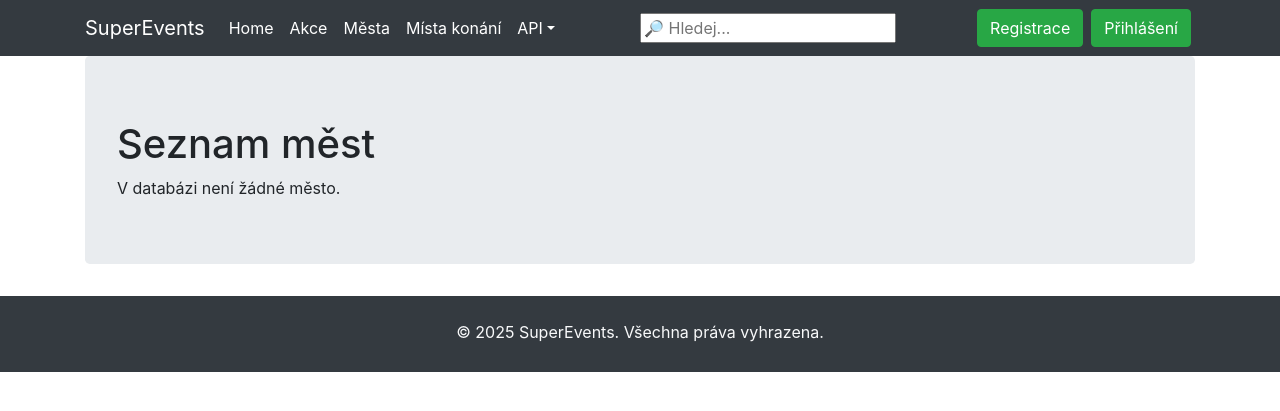
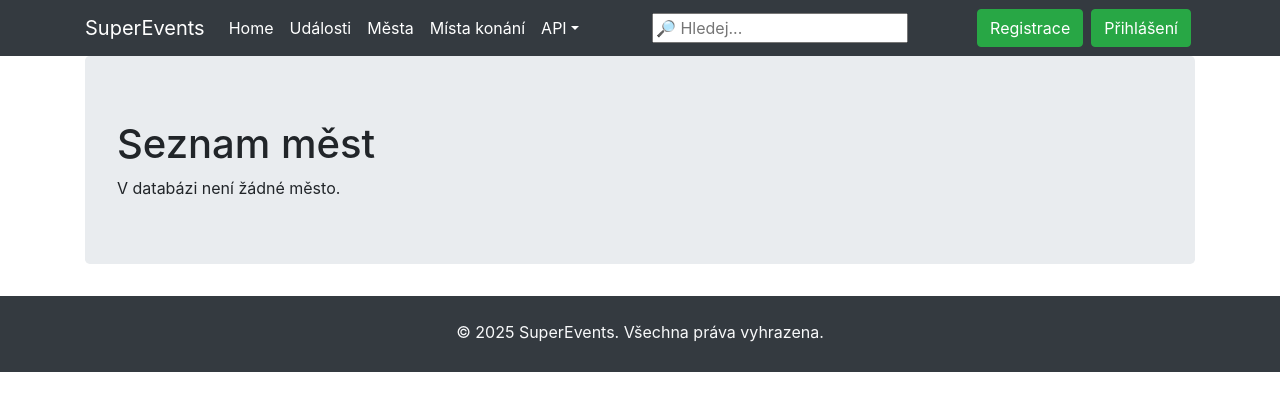
Before and after one commit to AFitzpatrik/petr_ondra_patrik_finalni_projekt, a Django app: page /cities/ in a window 1280 px wide. Shown: the top 411 px of the page. Run offline with Django 5.2, Linux system fonts and the light colour scheme; data that the repository does not hold is empty; parts of the project's set-up code (start-up, migrations or seed data) failed here and were passed over; some libraries are stand-ins or nearby versions.

Commit message:
ADD Search bar, api, dropdown manu 6.4 ADD Success registration page 6.5 ADD Success logout page 6.6 ADD Success login page FIX readme.md, FIX navbar.html

```diff
--- a/viewer/templates/navbar.html
+++ b/viewer/templates/navbar.html
@@ -10,7 +10,7 @@
         <div class="collapse navbar-collapse" id="navbarNavAltMarkup">
             <div class="navbar-nav">
                 <a class="nav-item nav-link active" href="{% url 'home' %}">Home</a>
-                <a class="nav-item nav-link active" href="{% url 'events' %}">Akce</a>
+                <a class="nav-item nav-link active" href="{% url 'events' %}">Události</a>
                 <a class="nav-item nav-link active" href="{% url 'cities' %}">Města</a>
                 <a class="nav-item nav-link active" href="{% url 'locations' %}">Místa konání</a>
 
```
